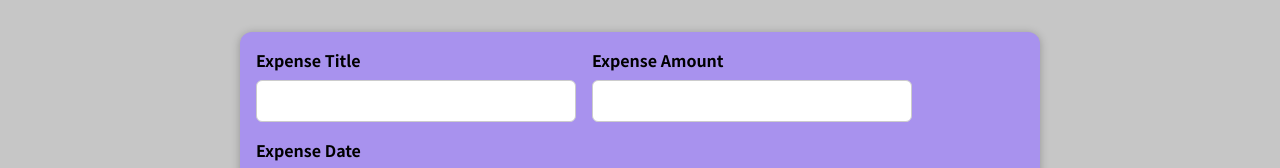
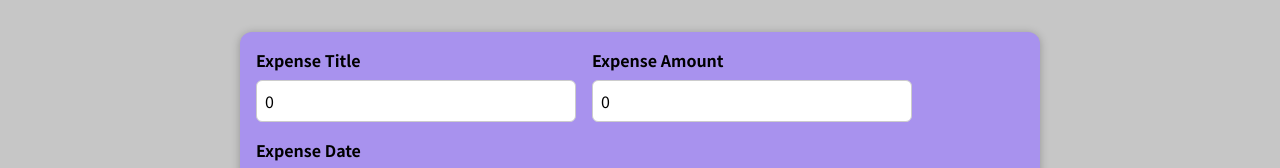
Before and after one commit to Abbi964/ReactBasics, a React (Create React App) app: page / in a window 1280 px wide. Shown: the top 168 px of the page. Built offline with nearby package versions, Linux system fonts and the light colour scheme.

Commit message:
Making the expense form input visible on screen

```diff
--- a/src/App.js
+++ b/src/App.js
@@ -1,3 +1,4 @@
+import React, {useState} from 'react';
 import Card from "./components/UI/Card";
 import NewExpense from "./components/NewExpense/NewExpense";
 import ExpenseItem from "./components/Expenses/ExpenseItem";
@@ -35,11 +36,21 @@ function App() {
     },
   ];
 
+  // using satate for expenses
+  const [currentExpenses , setExpenses] = useState(expenses)
+
+  let addExpenseHandler = (expense) =>{
+    setExpenses((current)=>{
+      return [...current,expense]
+    })
+    console.log(currentExpenses)
+  }
+
   return (
     <div>
-      <NewExpense/>
+      <NewExpense onAddExpence = {addExpenseHandler}/>
       <Card className = 'expenses'>
-        {expenses.map((div, index) => (
+        {currentExpenses.map((div, index) => (
           <ExpenseItem
             title={div.title}
             amount={div.amount}
--- a/src/components/NewExpense/ExpenseForm.js
+++ b/src/components/NewExpense/ExpenseForm.js
@@ -1,7 +1,7 @@
 import React, {useState} from 'react';
 import './ExpenseForm.css'
 
-function ExpenseForm () {
+function ExpenseForm (props) {
 
     // creating states for title , amount and date
     const [enteredTitle, setTitle] = useState('0')
@@ -24,11 +24,15 @@ function ExpenseForm () {
     function submitHandeler(e){
         e.preventDefault()
         let obj = {
-            title : document.getElementById('titleInput').value,
-            amount : document.getElementById('amountInput').value,
-            date : document.getElementById('dateInput').value
+            title : enteredTitle,
+            amount : enteredAmount,
+            date : new Date(enteredDate)
         }
-        console.log(obj)
+
+        props.onSaveExpenseData(obj)
+        setTitle('');
+        setAmount('');
+        setDate('');
     }
 
 
@@ -38,15 +42,15 @@ function ExpenseForm () {
                 <div className='new-expense-controls' >
                     <div className='new-expense-control'>
                         <label for ='titleInput'>Expense Title</label>
-                        <input onChange={titleChangeHandler} type='text' id="titleInput"/>
+                        <input value={enteredTitle} onChange={titleChangeHandler} type='text' id="titleInput"/>
                     </div>
                     <div className='new-expense-control'>
                         <label for ='amountInput'>Expense Amount</label>
-                        <input onChange={amountChangeHandler} type='number' step= '0.01' id="amountInput"/>
+                        <input value={enteredAmount} onChange={amountChangeHandler} type='number' step= '0.01' id="amountInput"/>
                     </div>
                     <div className='new-expense-control'>
                         <label for ='dateInput'>Expense Date</label>
-                        <input onChange={dateChangeHandler} type='date' min= '2023-01-01' max='2025-12-31' id="dateInput"/>
+                        <input value={enteredDate} onChange={dateChangeHandler} type='date' min= '2023-01-01' max='2025-12-31' id="dateInput"/>
                     </div>
                 </div>
                 <div className='new-expense-actions'>
--- a/src/components/NewExpense/NewExpense.js
+++ b/src/components/NewExpense/NewExpense.js
@@ -3,11 +3,19 @@ import React from 'react';
 import './NewExpense.css';
 import ExpenseForm from './ExpenseForm';
 
-function NewExpense (){
+function NewExpense (props){
+
+    let saveExpenseDataHandler = (enteredExpenseData)=>{
+        let expenseData = {
+            ...enteredExpenseData,
+            id : Math.random().toString()
+        }
+        props.onAddExpence(expenseData)
+    }
 
     return (
         <div className='new-expense'>
-            <ExpenseForm/>
+            <ExpenseForm onSaveExpenseData = {saveExpenseDataHandler}/>
         </div>
     )
 }
```
